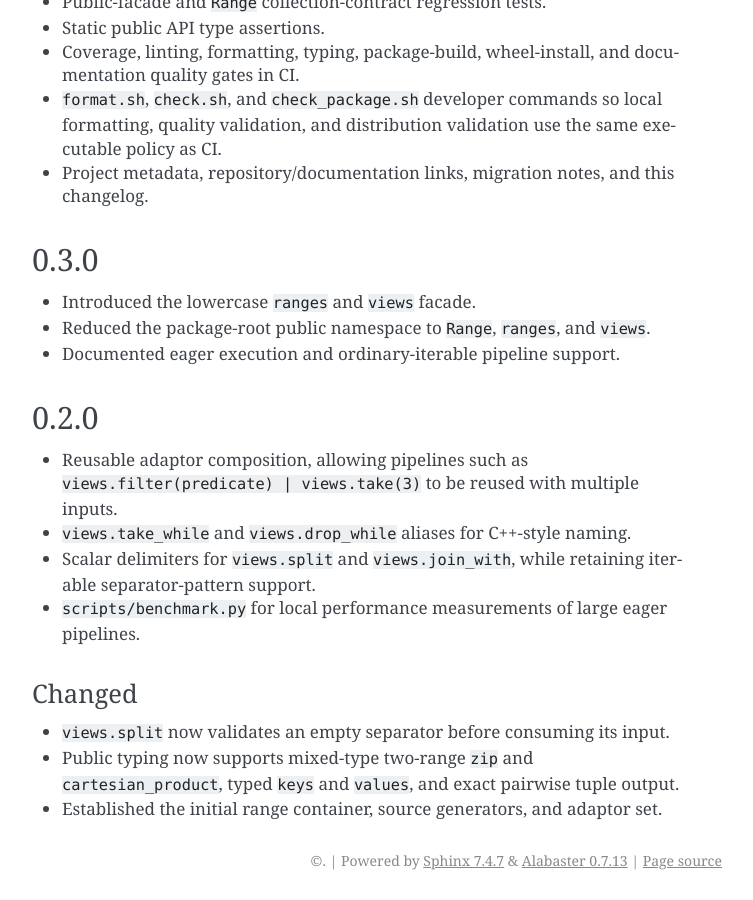
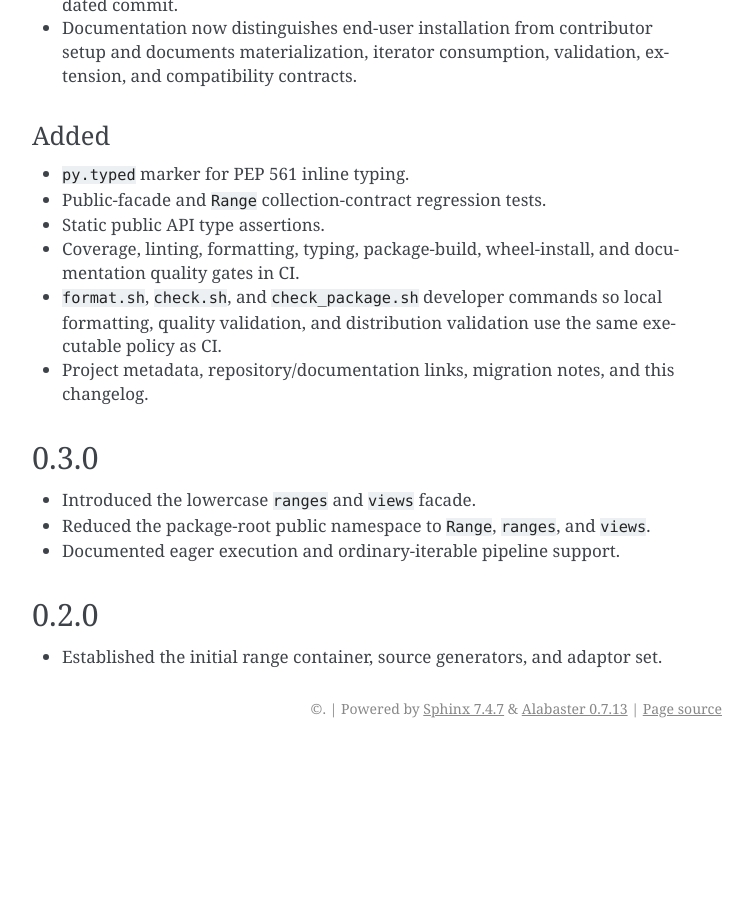
Before and after one commit to TheUltimateOrion/RangesLib, a Sphinx documentation site: the page built from docs/changelog.md, in a window 1280 px wide and 900 px high, scrolled down 3150 px. Shown: the whole window, without its empty margins (388-1141 px from the left). Built offline with Sphinx 7.4.7, drawn with Linux system fonts in a browser that asks for light colours; after the commit the page ends 3898 px from its top, so only the background shows below that; some of the changed text lies outside the part shown.

Commit message:
feat: Update version to 0.6.1 and correct changelog entry for 0.2.0

```diff
--- a/docs/changelog.md
+++ b/docs/changelog.md
@@ -134,19 +141,4 @@ change independently.
 
 ## 0.2.0
 
-
-  - Reusable adaptor composition, allowing pipelines such as
-    `views.filter(predicate) | views.take(3)` to be reused with multiple inputs.
-  - `views.take_while` and `views.drop_while` aliases for C++-style naming.
-  - Scalar delimiters for `views.split` and `views.join_with`, while retaining
-    iterable separator-pattern support.
-  - `scripts/benchmark.py` for local performance measurements of large eager
-    pipelines.
-
-  ### Changed
-
-  - `views.split` now validates an empty separator before consuming its input.
-  - Public typing now supports mixed-type two-range `zip` and `cartesian_product`,
-    typed `keys` and `values`, and exact pairwise tuple output.
-
 - Established the initial range container, source generators, and adaptor set.
--- a/pyproject.toml
+++ b/pyproject.toml
@@ -4,7 +4,7 @@ build-backend = "setuptools.build_meta"
 
 [project]
 name = "rangeslib"
-version = "0.6.0"
+version = "0.6.1"
 description = "Composable, typed Python ranges and iterable adaptors"
 readme = "README.md"
 license = "MIT"
```
Also changed, not shown: other parts of docs/changelog.md (+7 -0 lines).
